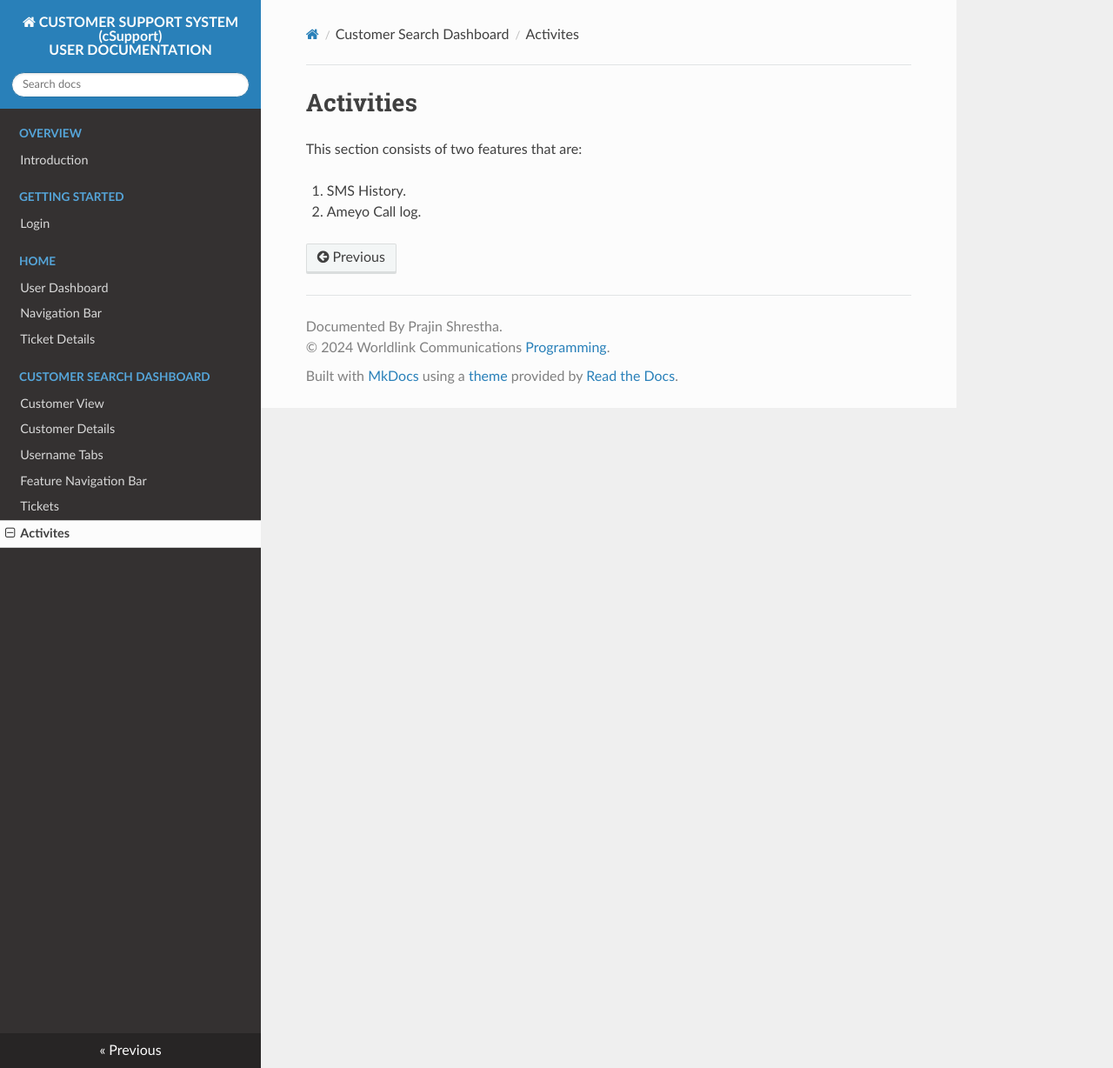
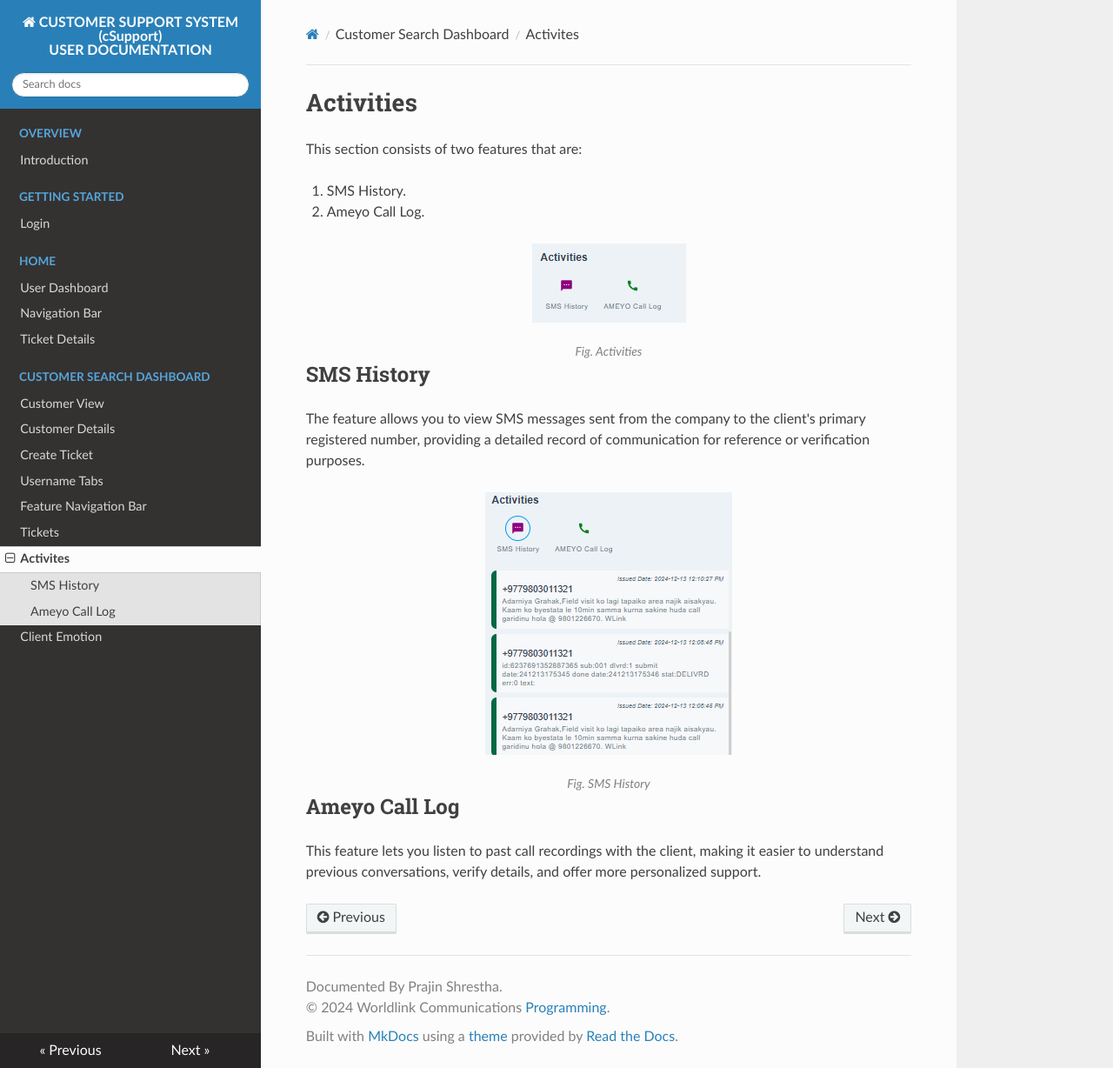
Before and after one commit to prazinn/mkdocs-cSupport-UserGuide, an MkDocs documentation site: the page built from docs/activites.md, in a window 1280 px wide and 1228 px high. Shown: the whole window at 87% size. Built offline with MkDocs 1.6.1, drawn with Linux system fonts in a browser that asks for light colours; nearby versions of some CDN libraries.

```diff
--- a/docs/activites.md
+++ b/docs/activites.md
@@ -2,4 +2,24 @@
 This section consists of two features that are:
 
 1. SMS History.
-1. Ameyo Call log.
+1. Ameyo Call Log.
+
+![Activities](img/activities.png){ style="display: block; margin: auto;" }
+<div align="center">
+<i style="font-size: 14px; color: grey;">Fig. Activities</i>
+</div>
+
+## SMS History
+
+The feature allows you to view SMS messages sent from the company to the client's primary registered number, providing a detailed record of communication for reference or verification purposes.
+
+![SMS History](img/sms-history.png){ style="display: block; margin: auto;" }
+<div align="center">
+<i style="font-size: 14px; color: grey;">Fig. SMS History</i>
+</div>
+
+## Ameyo Call Log
+
+This feature lets you listen to past call recordings with the client, making it easier to understand previous conversations, verify details, and offer more personalized support.
+
+<!-- NEED TO ADD IMAGE -->
--- a/mkdocs.yml
+++ b/mkdocs.yml
@@ -24,10 +24,12 @@ nav:
  - Customer Search Dashboard:
     - Customer View: customer-view.md
     - Customer Details: customer-details.md
+    - Create Ticket: create-ticket.md
     - Username Tabs: username-tabs.md
     - Feature Navigation Bar: feature-navigation-bar.md
     - Tickets : tickets.md
     - Activites : activites.md
+    - Client Emotion : client-emotion.md
 copyright: |
   Documented By Prajin Shrestha.<br>
   &copy; 2024 Worldlink Communications <a href="mailto:programming@worldlink.com.np">Programming</a>.
```
Also changed, not shown: docs/client-emotion.md (added, +8 -0 lines), docs/create-ticket.md (added, +87 -0 lines), docs/customer-details.md (+5 -5 lines), docs/img/activities.png (added), docs/img/client-emotion.png (added), docs/img/create-ticket-sidebar.png (added), docs/img/create-ticket.png (added), docs/img/diagnosed-problem.png (added), docs/img/notify-customer.png (added), docs/img/possible-solutions.png (added), docs/img/problem-type.png (added), docs/img/remarks.png (added), docs/img/sms-history.png (added), docs/img/ticket-client-emotion.png (added), 1 more files.
